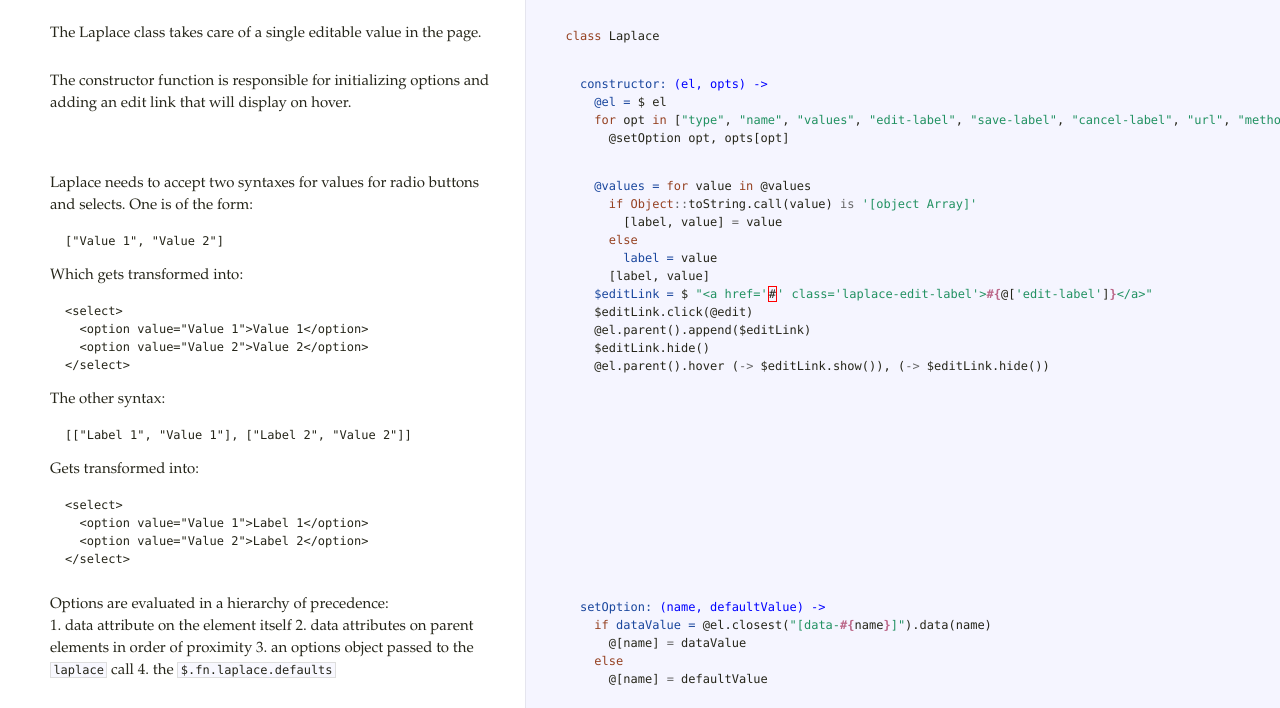
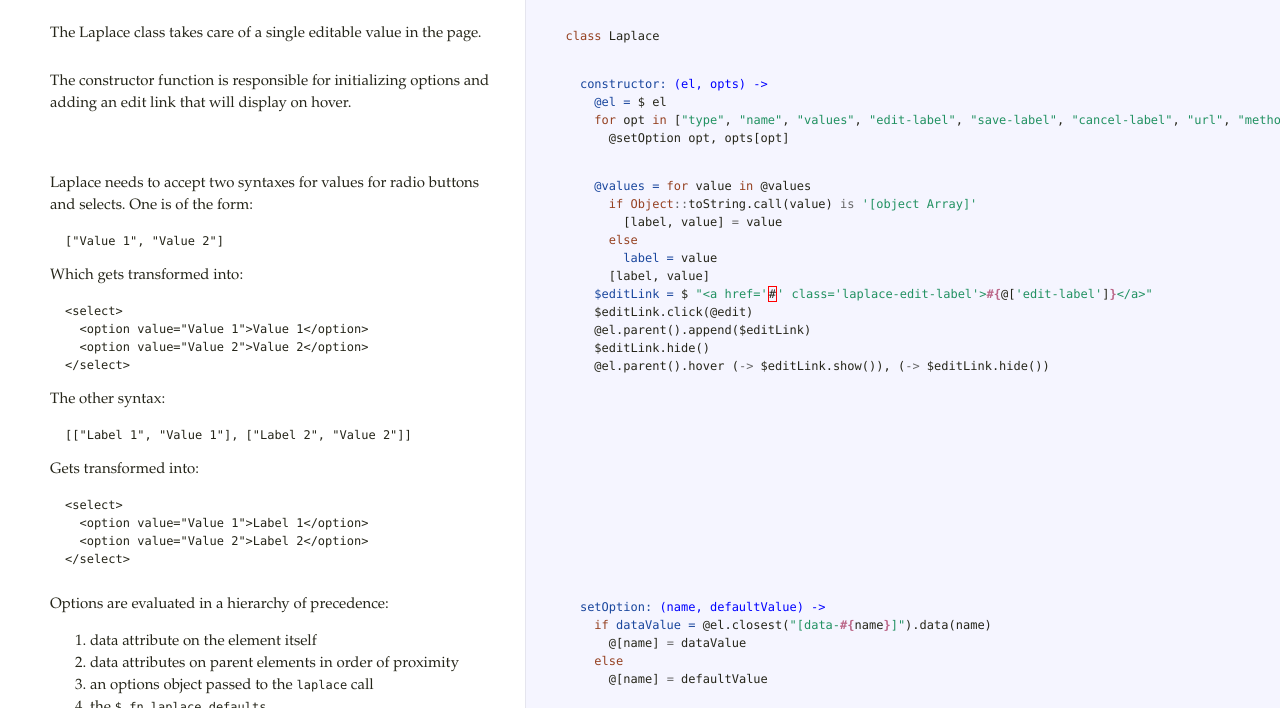
Before and after one commit to gampleman/Laplace, a plain HTML site: page docs/laplace.html in a window 1280 px wide. Shown: the part 244-952 px from the top of the page. Drawn offline with Linux system fonts and the light colour scheme.

Commit message:
Updated docs

```diff
--- a/docs/laplace.html
+++ b/docs/laplace.html
@@ -40,11 +40,14 @@ will display on hover. </p>             </td>             <td class="code">
       <span class="nx">@el</span><span class="p">.</span><span class="nx">parent</span><span class="p">().</span><span class="nx">append</span><span class="p">(</span><span class="nx">$editLink</span><span class="p">)</span>
       <span class="nx">$editLink</span><span class="p">.</span><span class="nx">hide</span><span class="p">()</span>
       <span class="nx">@el</span><span class="p">.</span><span class="nx">parent</span><span class="p">().</span><span class="nx">hover</span> <span class="p">(</span><span class="o">-&gt;</span> <span class="nx">$editLink</span><span class="p">.</span><span class="nx">show</span><span class="p">()),</span> <span class="p">(</span><span class="o">-&gt;</span> <span class="nx">$editLink</span><span class="p">.</span><span class="nx">hide</span><span class="p">())</span>
-    </pre></div>             </td>           </tr>                               <tr id="section-5">             <td class="docs">               <div class="pilwrap">                 <a class="pilcrow" href="#section-5">&#182;</a>               </div>               <p>Options are evaluated in a hierarchy of precedence: <br />
-1. data attribute on the element itself
-2. data attributes on parent elements in order of proximity
-3. an options object passed to the <code>laplace</code> call
-4. the <code>$.fn.laplace.defaults</code></p>             </td>             <td class="code">               <div class="highlight"><pre>    <span class="nv">setOption: </span><span class="nf">(name, defaultValue) -&gt;</span>
+    </pre></div>             </td>           </tr>                               <tr id="section-5">             <td class="docs">               <div class="pilwrap">                 <a class="pilcrow" href="#section-5">&#182;</a>               </div>               <p>Options are evaluated in a hierarchy of precedence:  </p>
+
+<ol>
+<li>data attribute on the element itself</li>
+<li>data attributes on parent elements in order of proximity</li>
+<li>an options object passed to the <code>laplace</code> call</li>
+<li>the <code>$.fn.laplace.defaults</code></li>
+</ol>             </td>             <td class="code">               <div class="highlight"><pre>    <span class="nv">setOption: </span><span class="nf">(name, defaultValue) -&gt;</span>
       <span class="k">if</span> <span class="nv">dataValue = </span><span class="nx">@el</span><span class="p">.</span><span class="nx">closest</span><span class="p">(</span><span class="s">&quot;[data-</span><span class="si">#{</span><span class="nx">name</span><span class="si">}</span><span class="s">]&quot;</span><span class="p">).</span><span class="nx">data</span><span class="p">(</span><span class="nx">name</span><span class="p">)</span>
         <span class="nx">@</span><span class="p">[</span><span class="nx">name</span><span class="p">]</span> <span class="o">=</span> <span class="nx">dataValue</span>
       <span class="k">else</span>
```
